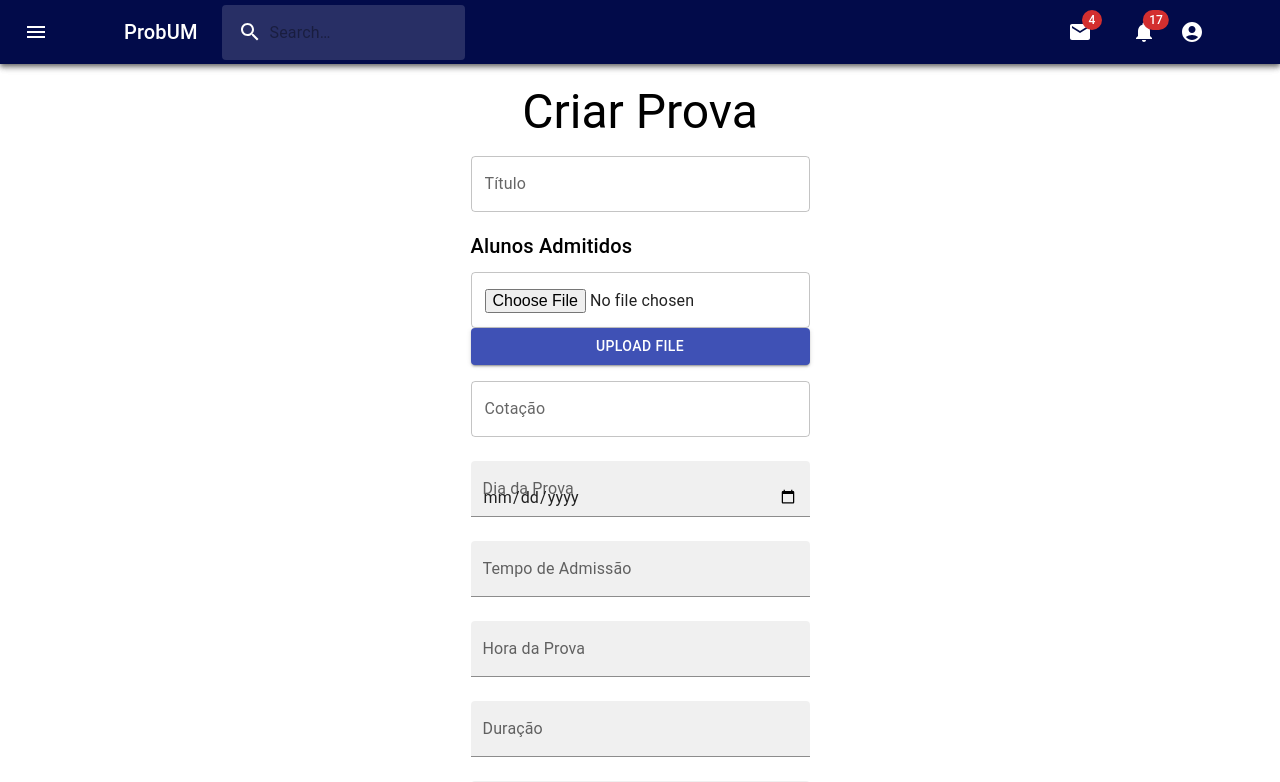
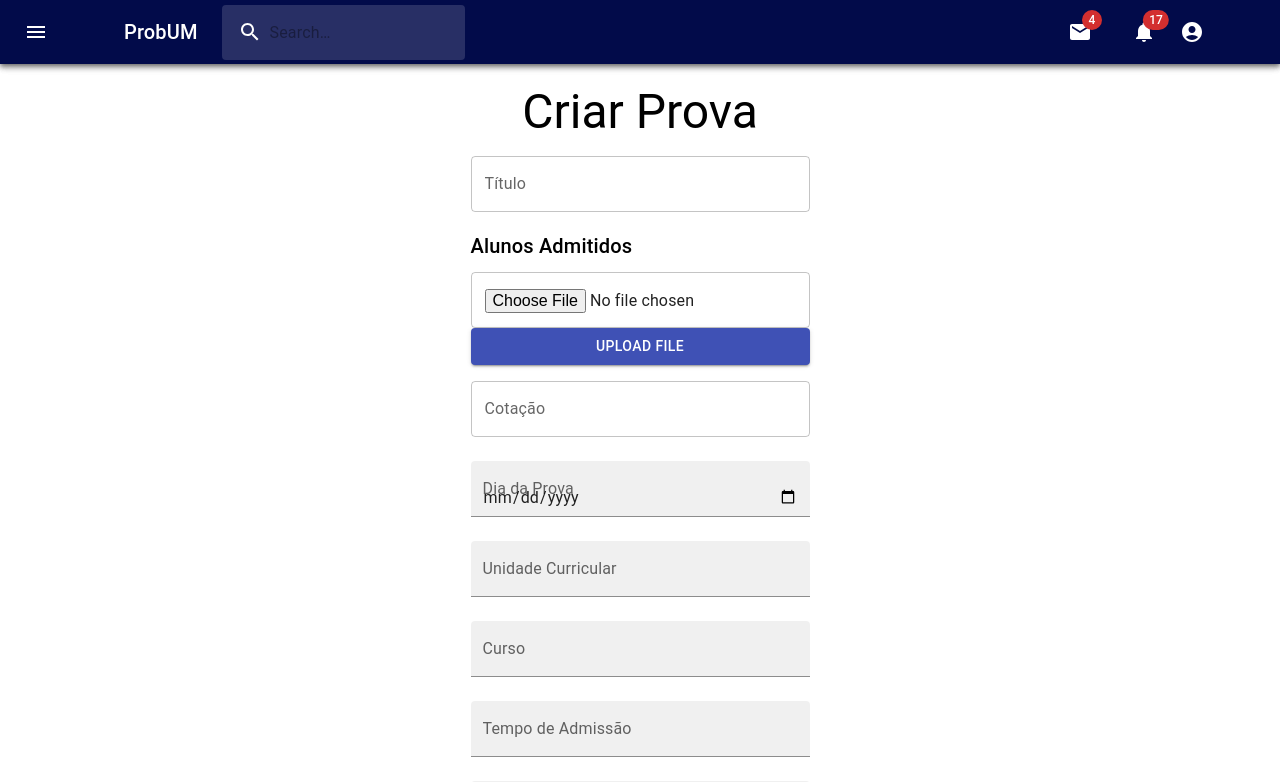
Before and after one commit to josefonte/ProjetoRAS-Grupo8B, a React (Create React App) app in the folder fe-professor/: page /create-exam in a window 1280 px wide. Shown: the top 782 px of the page. Built offline with nearby package versions, Linux system fonts and the light colour scheme.

Commit message:
uc e curso adicionadas

```diff
--- a/fe-professor/src/components/CreateExam.js
+++ b/fe-professor/src/components/CreateExam.js
@@ -19,6 +19,8 @@ const CreateExam = (props) => {
   const [formData, setFormData] = useState({
     _id: uuidv4(),
     cotacao: "",
+    uc: "",
+    curso: "",
     nome: "",
     id_docente: props.idDocente,
     alunos: [],
@@ -128,6 +130,27 @@ const CreateExam = (props) => {
         />
 
         <TextField
+          id="uc"
+          label="Unidade Curricular"
+          name="uc"
+          onChange={handleChange}
+          // onChange={(e) => setDuracao(e.target.value)}
+          variant="filled"
+          margin="normal"
+        />
+
+        <TextField
+          id="curso"
+          label="Curso"
+          name="curso"
+          onChange={handleChange}
+          // onChange={(e) => setDuracao(e.target.value)}
+          variant="filled"
+          margin="normal"
+        />
+
+
+        <TextField
           id="tempo_Admissao"
           name="tempo_admissao"
           label="Tempo de Admissão"
```
